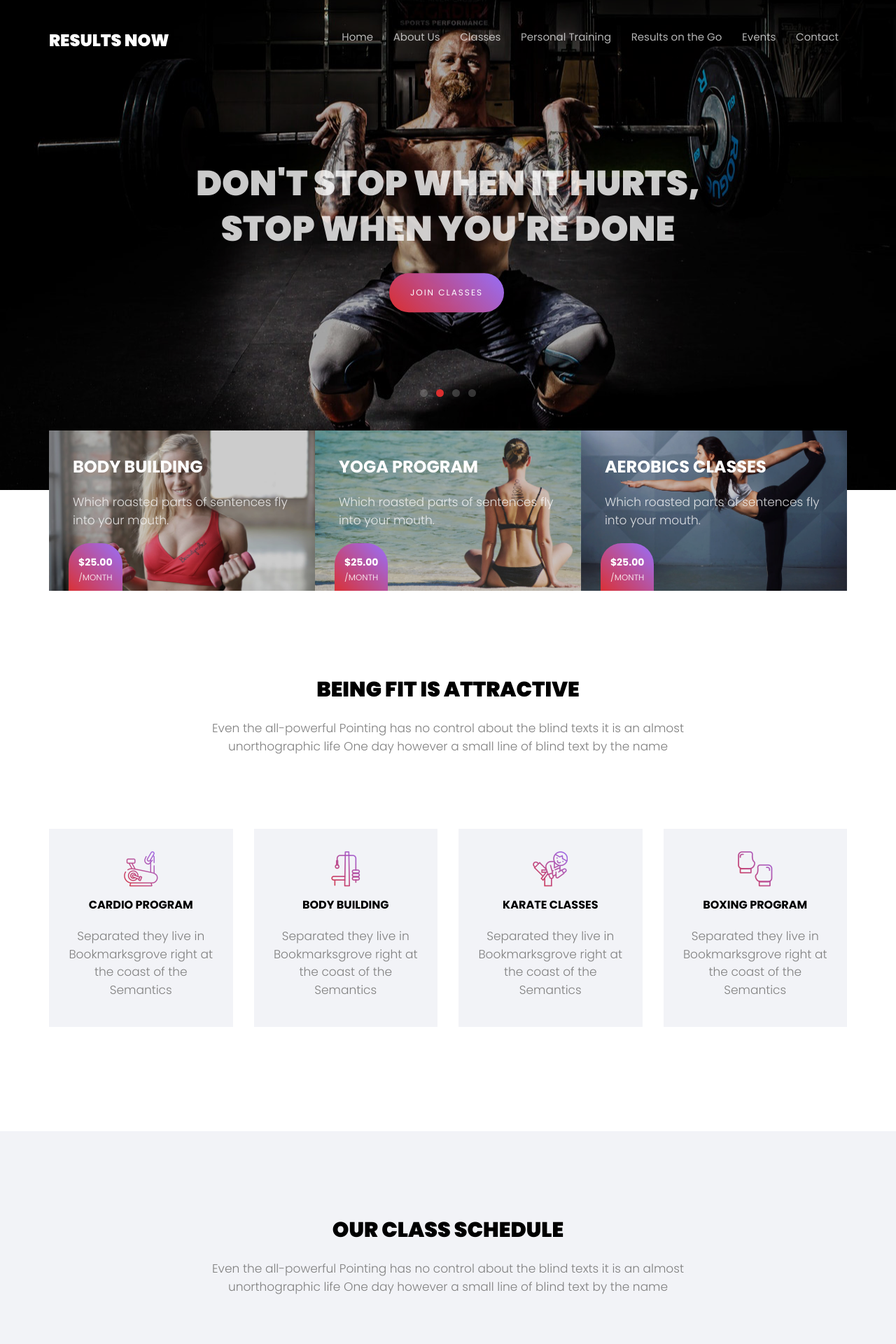
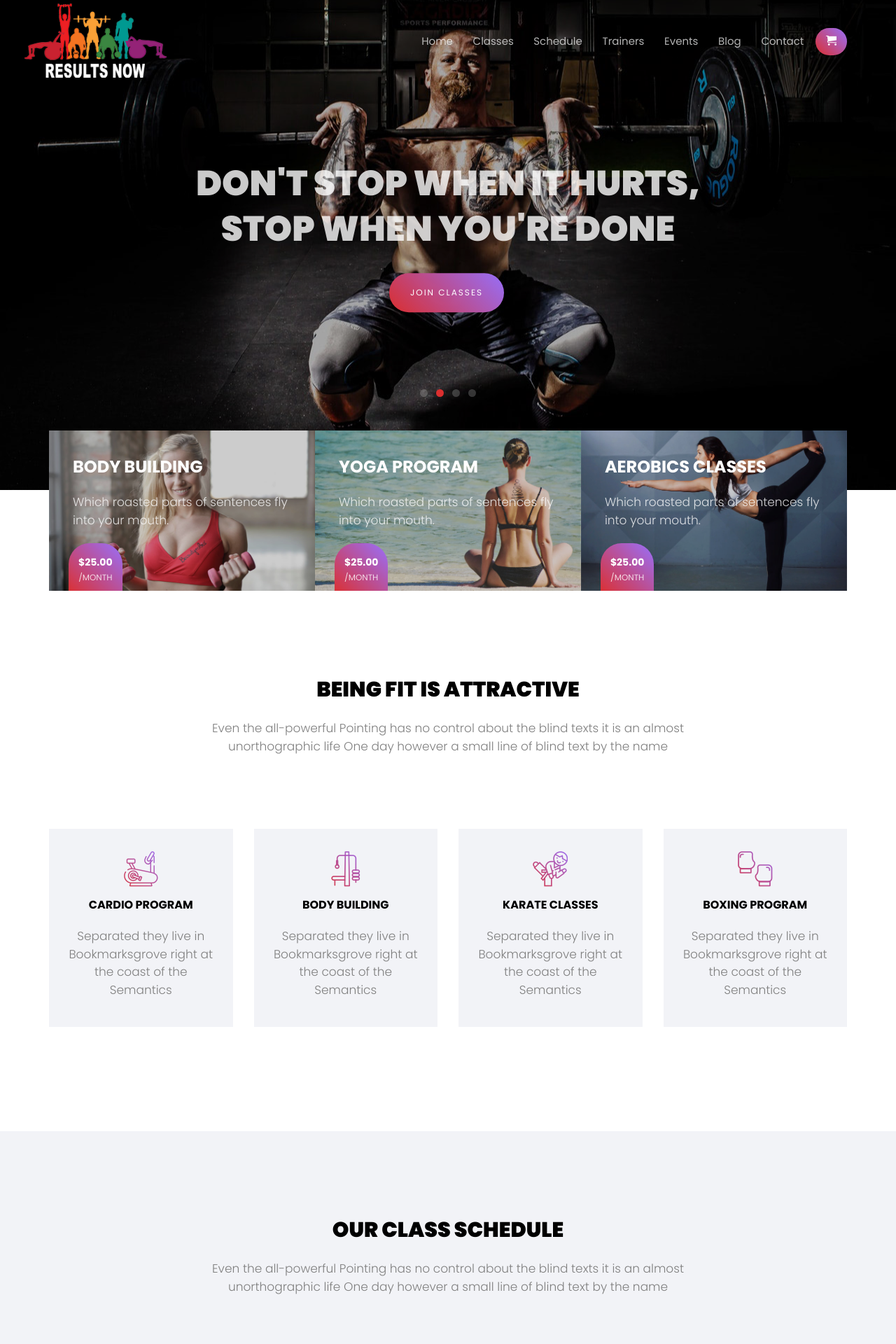
Before and after one commit to ResultsNow/resultsnow.github.io, a Jekyll site: the page built from index.html, in a window 1280 px wide. Shown: the top 1920 px of the page at 70% size. Built offline with Jekyll 4.4.1, drawn with Linux system fonts in a browser that asks for light colours; some web fonts are replaced.

Commit message:
add brand

```diff
--- a/_layouts/default.html
+++ b/_layouts/default.html
@@ -12,12 +12,14 @@
 				<div class="container">
 					<div class="row">
 						<div class="col-md-3">
-							<div id="colorlib-logo"><a href="{{ '/' | relative_url }}">{{ site.title }}</a></div>
+							<div id="colorlib-logo">
+								<a href="{{ '/' | relative_url }}"><span
+										class="sr-only">{{ site.title }}</span>&nbsp;</a>
+							</div>
 						</div>
 						<div class="col-md-9 text-right menu-1">
 							<ul>
 								<li><a href="{{ '/' | relative_url }}">Home</a></li>
-								<li><a href="{{ '/about/' | relative_url }}">About Us</a></li>
 								<li class="has-dropdown">
 									<a href="{{ '/classes/' | relative_url }}">Classes</a>
 									<ul class="dropdown">
@@ -28,10 +30,13 @@
 										<li><a href="#body-building">Body Building</a></li>
 									</ul>
 								</li>
-								<li><a href="{{ '/trainers/' | relative_url }}">Personal Training</a></li>
-								<li><a href="{{ '/schedule/' | relative_url }}">Results on the Go</a></li>
+								<li><a href="{{ '/schedule/' | relative_url }}">Schedule</a></li>
+								<li><a href="{{ '/trainers/' | relative_url }}">Trainers</a></li>
 								<li><a href="{{ '/events/' | relative_url }}">Events</a></li>
+								<li><a href="{{ '/blog/' | relative_url }}">Blog</a></li>
 								<li><a href="{{ '/contact/' | relative_url }}">Contact</a></li>
+								<li class="btn-cta"><a href="{{ '/#' | relative_url }}"><span><i
+												class="icon-cart"></i></span></a></li>
 							</ul>
 						</div>
 					</div>
--- a/_sass/css/style.scss
+++ b/_sass/css/style.scss
@@ -231,9 +231,13 @@ h1, h2, h3, h4, h5, h6, figure {
 
 	}
 	#colorlib-logo {
+		background-image: url(../images/brand.png);
+		overflow-y: visible;
+		margin:-35px;
+		padding:35px;
+		background-repeat: no-repeat;
+		background-size: contain;
 		font-size: 24px;
-		margin: 0;
-		padding: 0;
 		text-transform: uppercase;
 		font-weight: 900;
 		a{
```
Also changed, not shown: images/brand.png (added).
